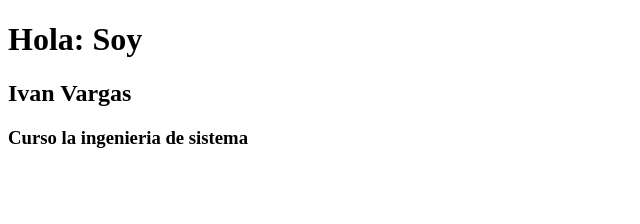
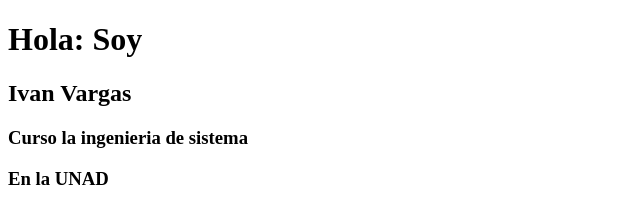
Before and after one commit to IvanVargasG/pruebaunad, a plain HTML site: page index.html in a window 1280 px wide. Shown: the whole page, without its empty margins (0-640 px from the left). Drawn offline with Linux system fonts and the light colour scheme.

Commit message:
Update index.html
prueba de sincronizacion

```diff
--- a/index.html
+++ b/index.html
@@ -10,5 +10,6 @@
     <h1>Hola: Soy</h1>
     <h2>Ivan Vargas</h2>
     <h3>Curso la ingenieria de  sistema</h3>
+    <h3> En la UNAD </h3>
 </body>
 </html>
```
